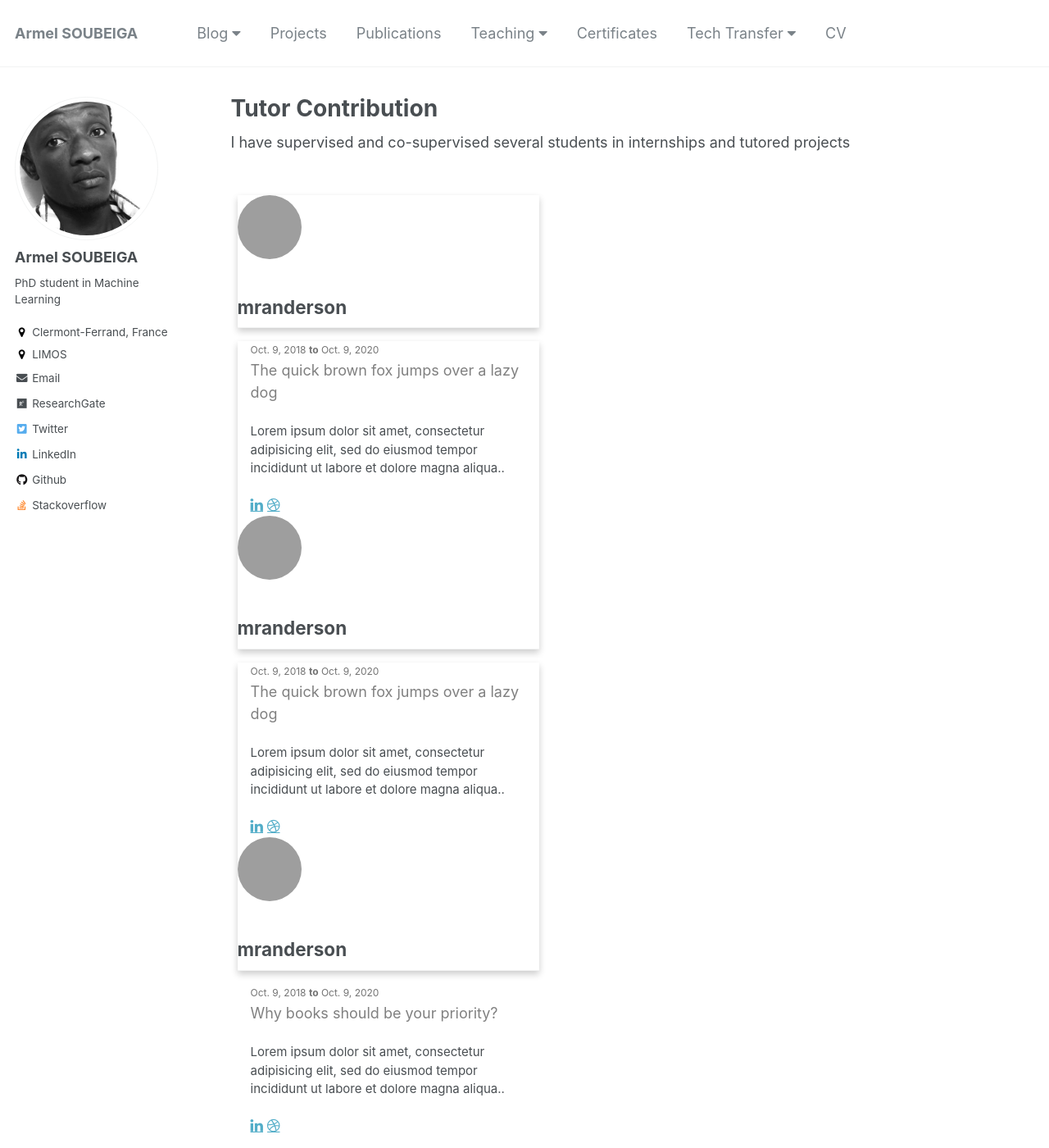
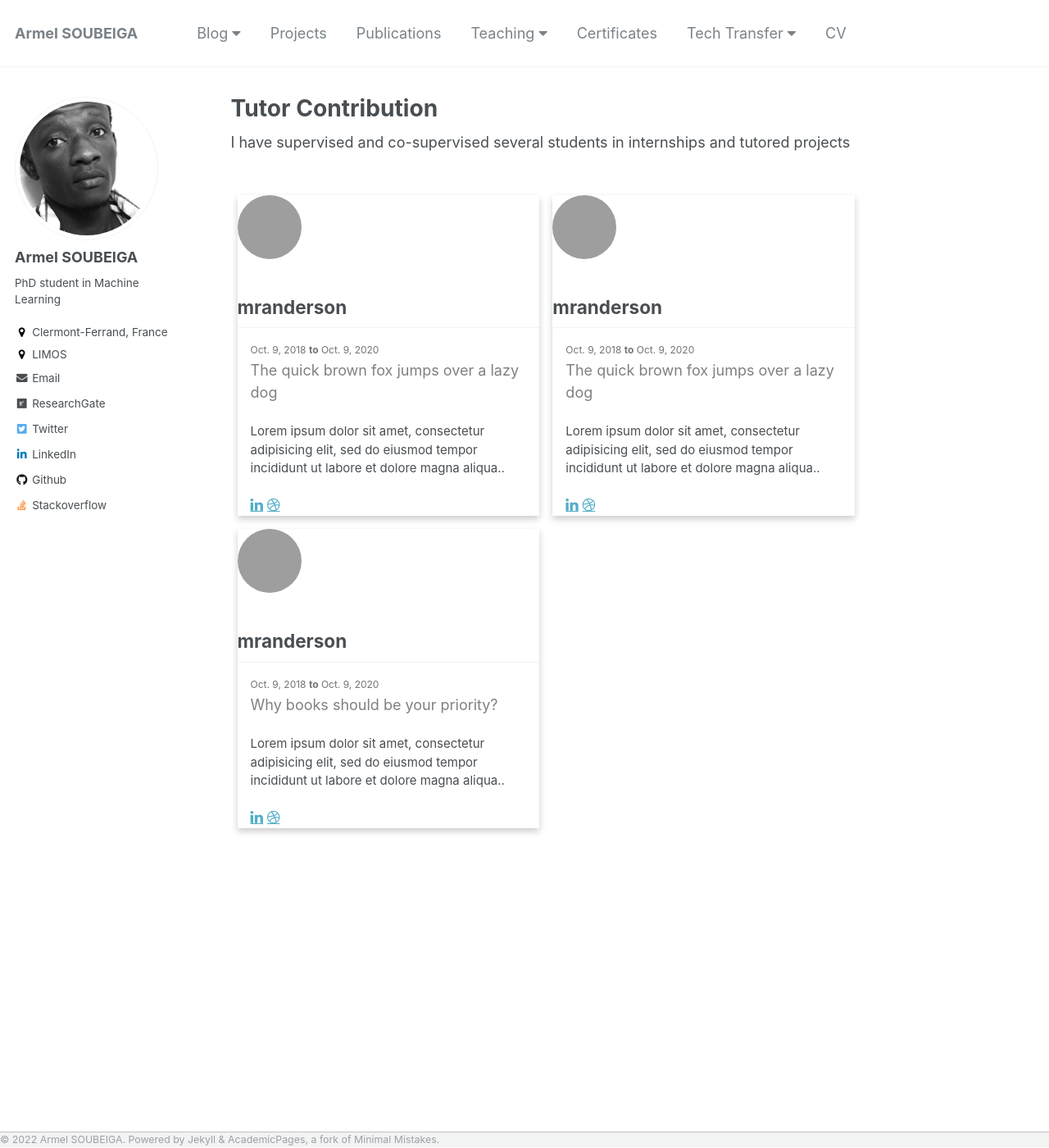
Before and after one commit to armelsoubeiga/armelsoubeiga.github.io, a Jekyll site: the page built from _pages/talks-tutor.html, in a window 1280 px wide and 1400 px high. Shown: the whole window at 82% size. Built offline with Jekyll 4.4.1, drawn with Linux system fonts in a browser that asks for light colours; grey boxes are pictures that could not be loaded.

Commit message:
Update talks-tutor.html

```diff
--- a/_pages/talks-tutor.html
+++ b/_pages/talks-tutor.html
@@ -15,10 +15,9 @@ author_profile: true
 *, *:before, *:after {
   box-sizing: inherit;
 }
-.container {
+
+.column {
   float: left;
-}
-.column {
   width: 50%;
   margin-bottom: 16px;
   padding: 0 8px;
@@ -69,10 +68,14 @@ author_profile: true
   {% for post in site.talks reversed %}
     <div class="column">
       <div class="card">
+
+          <div class="bg-white rounded shadow-sm py-5 px-4">
             <div class="profile">
                 <img src="{{ post.image }}">
             </div>
             <h2>{{ post.author }}</h2>
+          </div>
+
           <div class="container">
             <span datetime="{{ post.date | date_to_xmlschema }}" class="date">
                 {% include date.html date=post.date_star %} <b>to</b> {% include date.html date=post.date_end %}
@@ -82,6 +85,7 @@ author_profile: true
             <a href="{{ post.author_link }}" class="fa fa-linkedin"></a>
             <a href="{{ post.author_page }}" class="fa fa-dribbble"></a>
         </div>
+
       </div>
     </div>
 {% endfor %}
```
Lines whose indentation alone changed are shown as unchanged.
